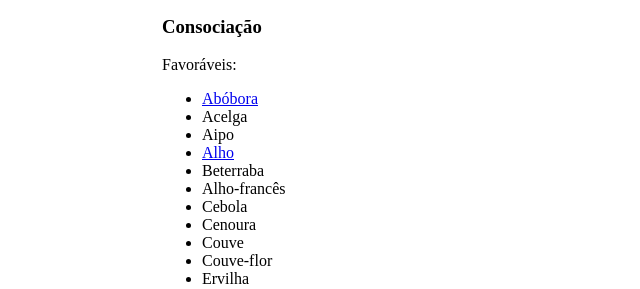
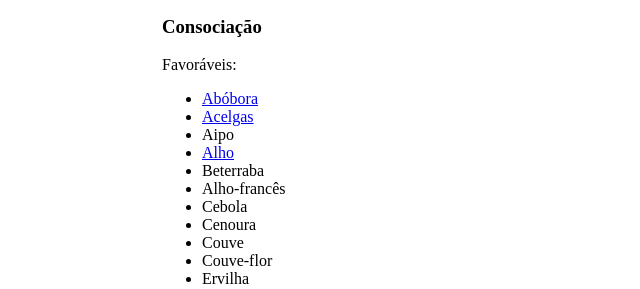
Before and after one commit to horta-da-cooperativa/horta-da-cooperativa.github.io, a Jekyll site: the page built from _culturas/alface.md, in a window 1280 px wide and 900 px high, scrolled down 589 px. Shown: the part 152-441 px from the top of the window, without its empty margins (318-958 px from the left). Built offline with Jekyll 4.4.1, drawn with Linux system fonts in a browser that asks for light colours.

Commit message:
Adicionado link para Acelgas

```diff
--- a/_culturas/alface.md
+++ b/_culturas/alface.md
@@ -67,7 +67,7 @@ De Maio a Novembro
 Favoráveis:
 
 * [Abóbora](/culturas/abobora/)
-* Acelga
+* [Acelgas](/culturas/acelgas/)
 * Aipo
 * [Alho](/culturas/alho)
 * Beterraba
```
Also changed, not shown: _culturas/abobora.md (+1 -1 lines).
